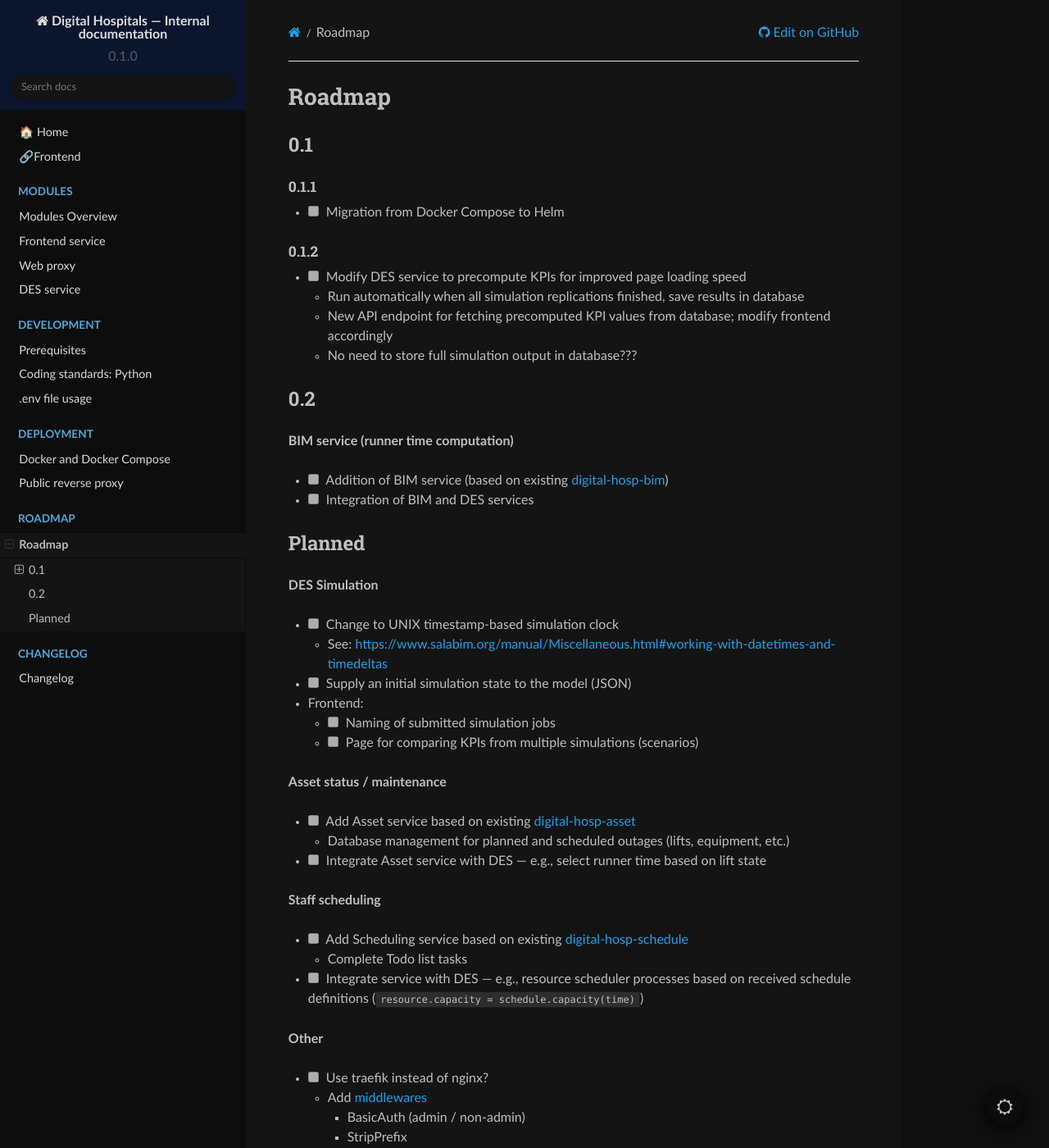
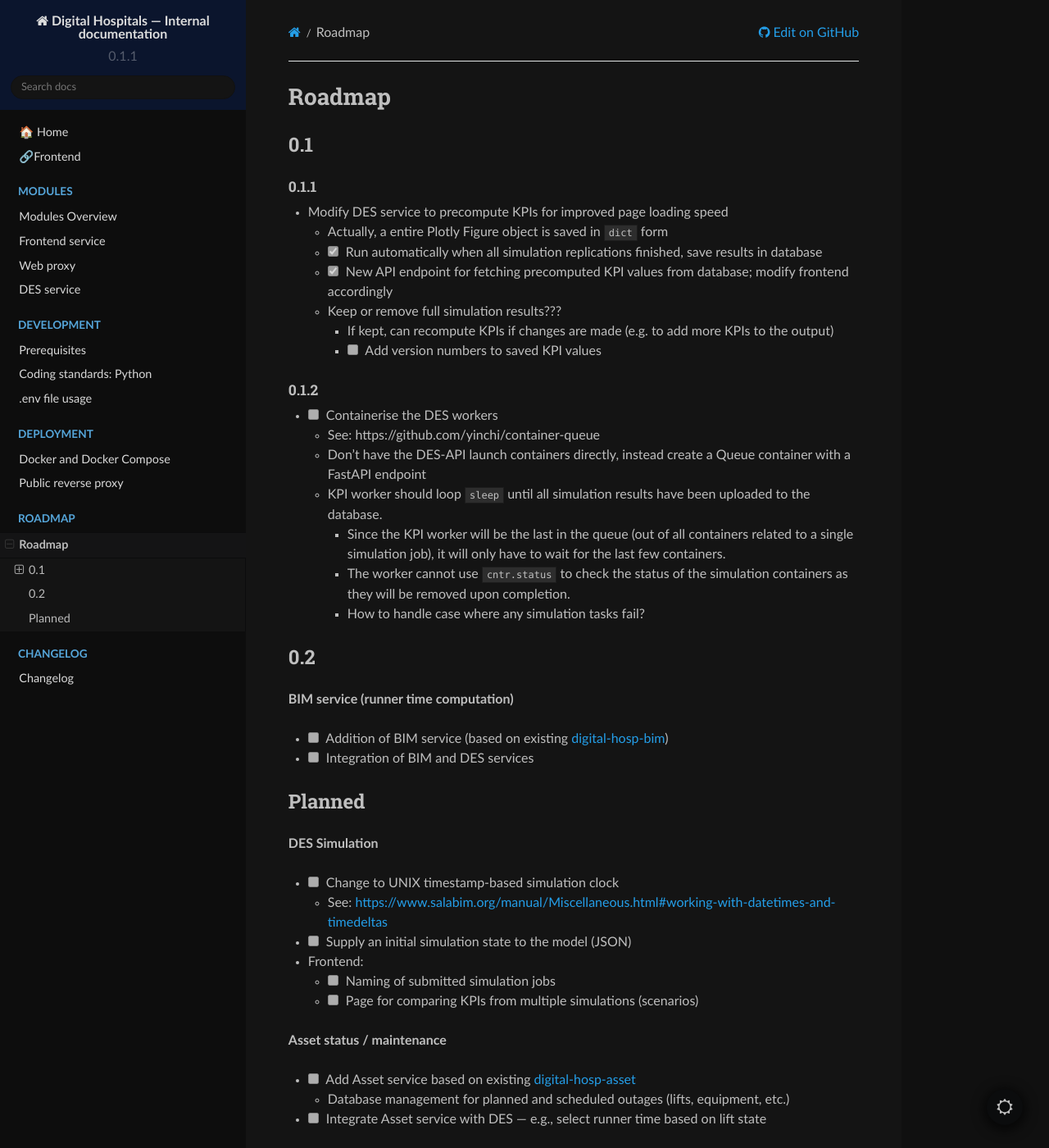
Before and after one commit to cam-digital-hospitals/dighosp_monorepo, a Sphinx documentation site: the page built from dighosp-docs/source/roadmap.md, in a window 1280 px wide and 1400 px high. Shown: the whole window at 82% size. Built offline with Sphinx 7.4.7 and the Read the Docs theme 2.0.0, drawn with Linux system fonts in a browser that asks for light colours; some of the changed text lies outside the part shown.

```diff
--- a/dighosp-docs/source/conf.py
+++ b/dighosp-docs/source/conf.py
@@ -9,8 +9,8 @@
 project = 'Digital Hospitals \u2014 Internal documentation'
 copyright = '2024, Digital Hospitals group, Institute for Manufacturing'
 author = 'Yin Chi Chan; Anandarup Mukherjee; Rohit Krishnan'
-version = '0.1.0'
-release = '0.1.0'
+version = '0.1.1'    # Displayed in sidebar
+release = '0.1.1a0'  # Full version number
 
 # -- General configuration ---------------------------------------------------
 # https://www.sphinx-doc.org/en/master/usage/configuration.html#general-configuration
--- a/dighosp-docs/source/roadmap.md
+++ b/dighosp-docs/source/roadmap.md
@@ -3,13 +3,22 @@
 ## 0.1
 
 ### 0.1.1
-- [ ] Migration from Docker Compose to Helm
+- Modify DES service to precompute KPIs for improved page loading speed
+    - Actually, a entire Plotly Figure object is saved in `dict` form
+    - [x] Run automatically when all simulation replications finished, save results in database
+    - [x] New API endpoint for fetching precomputed KPI values from database; modify frontend accordingly
+    - Keep or remove full simulation results???
+        - If kept, can recompute KPIs if changes are made (e.g. to add more KPIs to the output)
+        - [ ] Add version numbers to saved KPI values
 
 ### 0.1.2
-- [ ] Modify DES service to precompute KPIs for improved page loading speed
-    - Run automatically when all simulation replications finished, save results in database
-    - New API endpoint for fetching precomputed KPI values from database; modify frontend accordingly
-    - No need to store full simulation output in database???
+- [ ] Containerise the DES workers
+    - See: https://github.com/yinchi/container-queue
+    - Don't have the DES-API launch containers directly, instead create a Queue container with a FastAPI endpoint
+    - KPI worker should loop `sleep` until all simulation results have been uploaded to the database.
+        - Since the KPI worker will be the last in the queue (out of all containers related to a single simulation job), it will only have to wait for the last few containers.
+        - The worker cannot use `cntr.status` to check the status of the simulation containers as they will be removed upon completion.
+        - How to handle case where any simulation tasks fail?
 
 ## 0.2
 
@@ -35,6 +44,10 @@
     - Database management for planned and scheduled outages (lifts, equipment, etc.)
 - [ ] Integrate Asset service with DES &mdash; e.g., select runner time based on lift state
 
+**Inventory / stock management**
+- [ ] Anand already has a backend for this???
+- [ ] Integrate with DES model
+
 **Staff scheduling**
 
 - [ ] Add Scheduling service based on existing [digital-hosp-schedule](https://github.com/cam-digital-hospitals/digital-hosp-schedule)
```
Also changed, not shown: dighosp-docs/source/deploy/docker.md (+4 -8 lines), dighosp-docs/source/modules/overview.md (+2 -4 lines), 3 other files.
